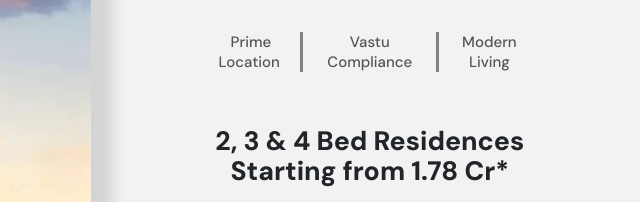
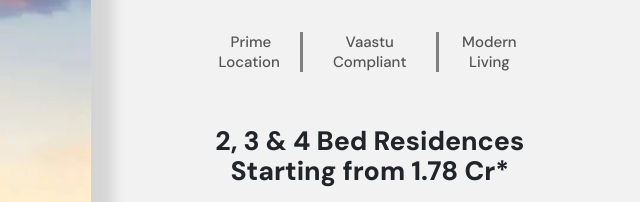
Before and after one commit to Abhishek5517/test-site, a plain HTML site: page index.html in a window 1280 px wide. Shown: the part 332-534 px from the top of the page, 632-1272 px from the left. Drawn offline with nearby package versions, Linux system fonts and the light colour scheme; animation ran at ten frames a second.

Commit message:
some changes

```diff
--- a/index.html
+++ b/index.html
@@ -433,7 +433,7 @@
                     </div>
                     <div id="seperator"></div>
                     <div class="col-lg-4 col-xs-4  fadeInUp" style="padding-left:2%; padding-right:2%;">
-                        <p class="feature-name"> Vastu Compliance </p>
+                        <p class="feature-name"> Vaastu Compliant </p>
                     </div>
                     <div id="seperator"></div>
                     <div class="col-lg-3 col-xs-4 fadeInUp" style="padding-left:2%; padding-right:2%;">
```
